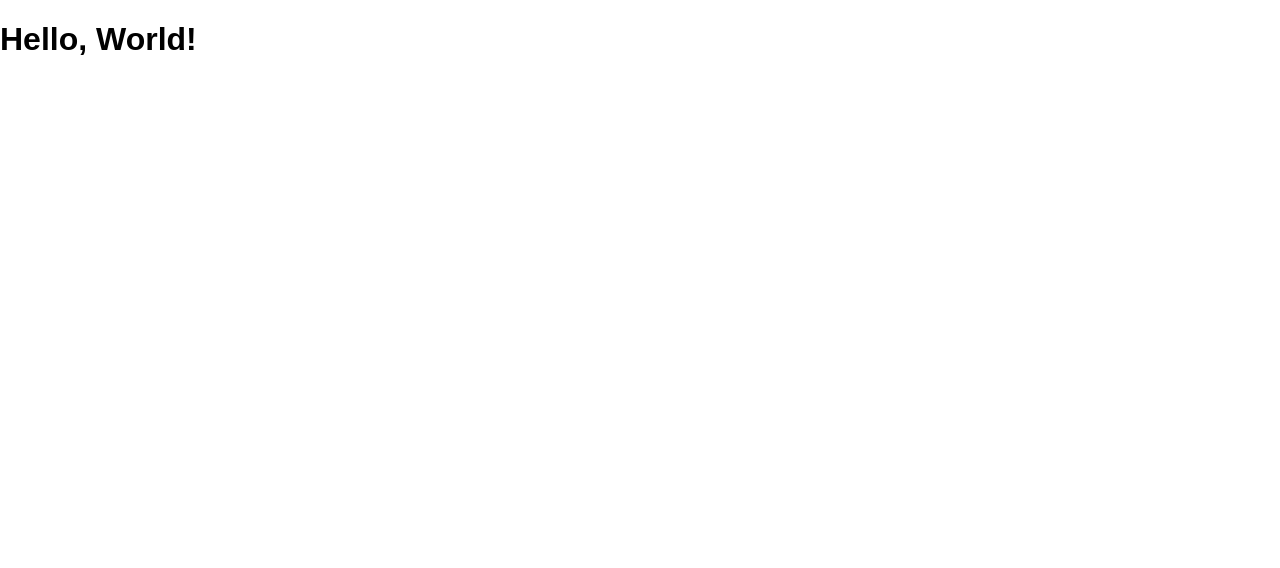
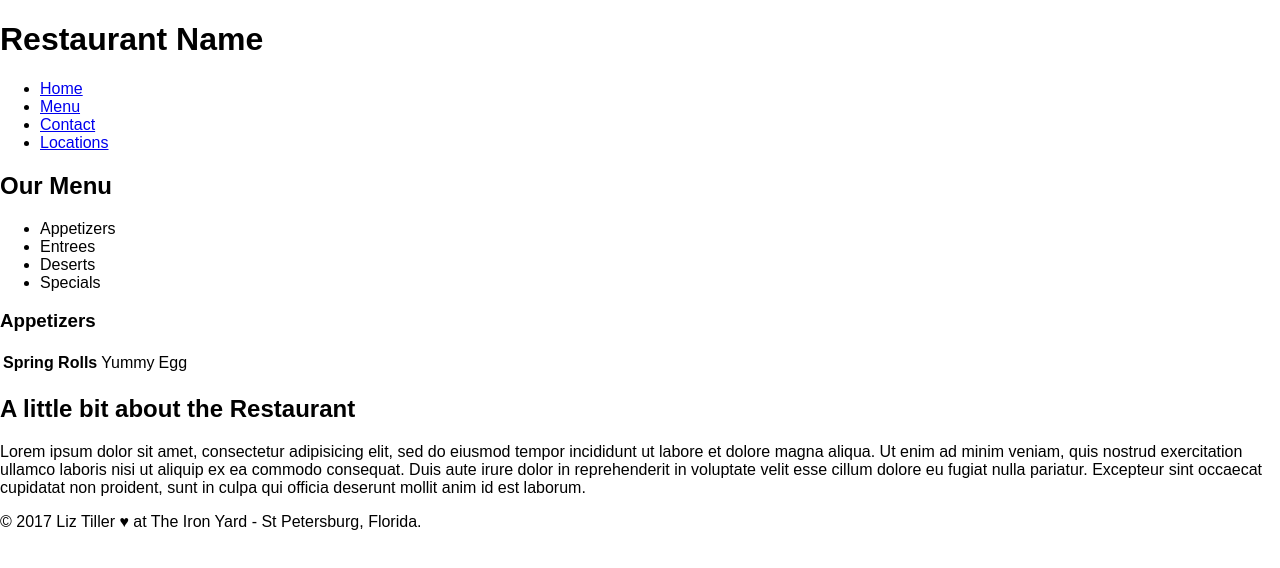
Before and after one commit to lizthrilla/rest-app, a React app: page / in a window 1280 px wide. Shown: the top 568 px of the page. Built offline with nearby package versions, Linux system fonts and the light colour scheme; the HTML template or start-up script is replaced by a standard one.

Commit message:
skeleton site

```diff
--- a/src/components/App.js
+++ b/src/components/App.js
@@ -1,10 +1,35 @@
 import React, { Component } from 'react'
+import Menu from './Menu'
 
 class App extends Component {
 
   render () {
     return <div>
-      <h1>Hello, World!</h1>
+      <h1>Restaurant Name</h1>
+      <nav>
+        <ul>
+          <li>
+            <a href='/'> Home </a>
+          </li>
+          <li>
+            <a href='/menu'> Menu </a>
+          </li>
+          <li>
+            <a href='/contact'> Contact </a>
+          </li>
+          <li>
+            <a href='/locations'> Locations </a>
+          </li>
+        </ul>
+      </nav>
+      <main>
+        <Menu />
+        <h2>A little bit about the Restaurant </h2>
+        <p> Lorem ipsum dolor sit amet, consectetur adipisicing elit, sed do eiusmod tempor incididunt ut labore et dolore magna aliqua. Ut enim ad minim veniam, quis nostrud exercitation ullamco laboris nisi ut aliquip ex ea commodo consequat. Duis aute irure dolor in reprehenderit in voluptate velit esse cillum dolore eu fugiat nulla pariatur. Excepteur sint occaecat cupidatat non proident, sunt in culpa qui officia deserunt mollit anim id est laborum.</p>
+      </main>
+      <footer>
+        <p> &copy; 2017 Liz Tiller &hearts; at The Iron Yard - St Petersburg, Florida. </p>
+      </footer>
     </div>
   }
 }
--- /dev/null
+++ b/src/components/Menu.js
@@ -0,0 +1,31 @@
+import React, { Component } from 'react'
+
+class Menu extends Component {
+
+  render () {
+    return <div>
+      <h2> Our Menu </h2>
+      <nav>
+        <ul>
+          <li>Appetizers </li>
+          <li>Entrees</li>
+          <li>Deserts</li>
+          <li>Specials</li>
+        </ul>
+      </nav>
+      <section>
+        <h3>Appetizers</h3>
+        <table>
+          <tbody>
+            <tr>
+              <th>Spring Rolls</th>
+              <td>Yummy</td>
+              <td>Egg</td>
+            </tr>
+          </tbody>
+        </table>
+      </section>
+    </div>
+  }
+}
+export default Menu
```
Also changed, not shown: src/components/Home.js (added, +10 -0 lines).
